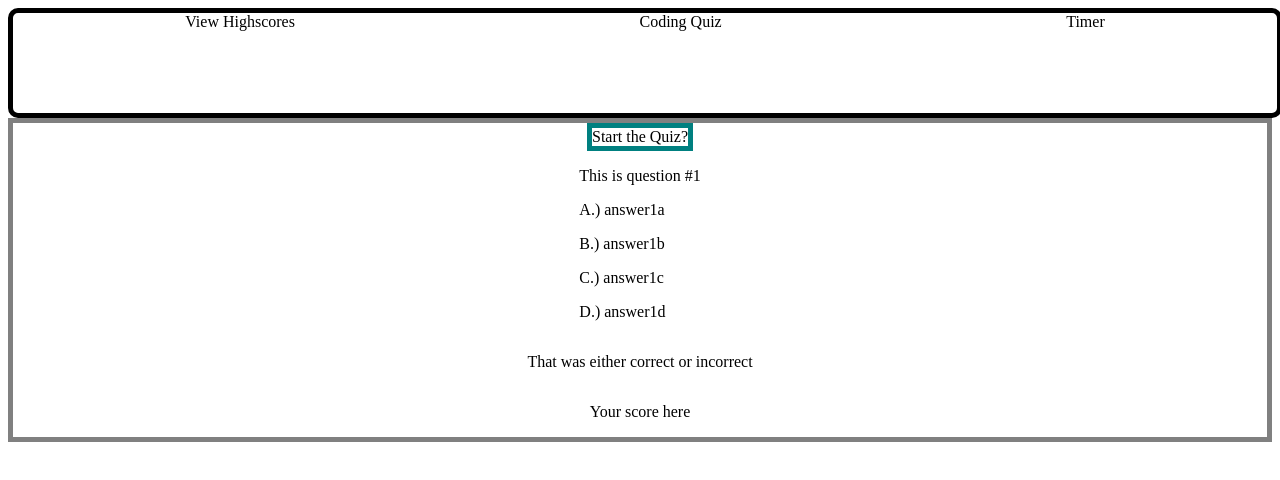
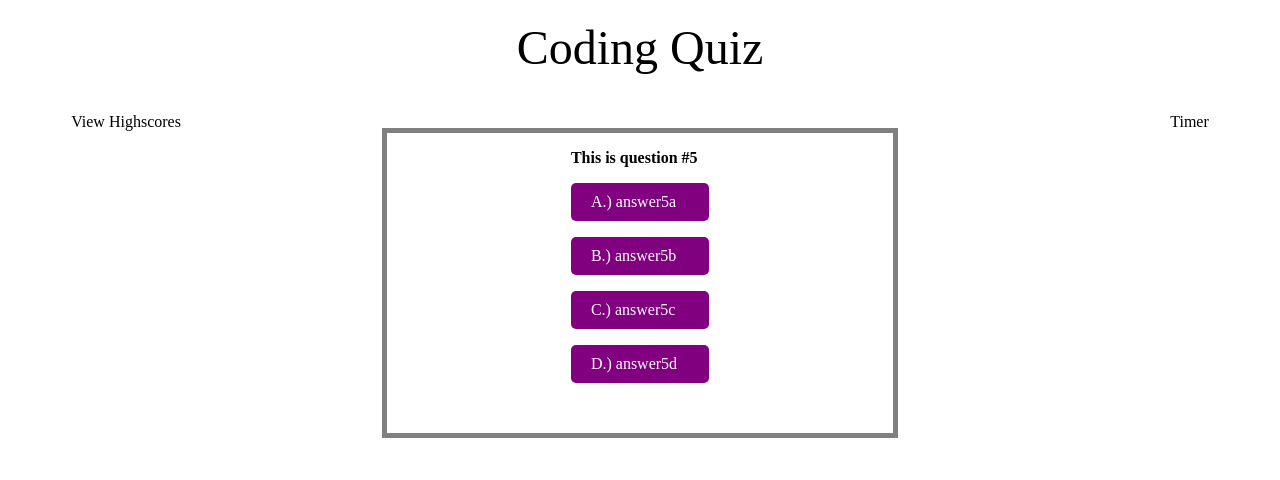
Before and after one commit to joe-toni/S4-HW-CODE-QUIZ, a plain HTML site: page Index.html in a window 1280 px wide. Both pictures are taken after a click on the element "Start the Quiz?". Drawn offline with Linux system fonts and the light colour scheme.

Commit message:
This commit has improved styling, organized the files a bit with spacing for code folding in the css and javascript files

```diff
--- a/Index.css
+++ b/Index.css
@@ -4,26 +4,82 @@ body
     flex-direction: column;
 }
 
+/*This portion of the style sheet will be dedicated to the header, the title, and the buttons it contains*/
     header
     {
+        display: flex;
+        flex-direction: column;
+        align-items: center;
         width: 100%;
-    height: 100px;
-    border: 5px solid black;
+        height: 150px;
         border-radius: 10px;
         display: flex;
         justify-content: space-around;
     }
 
+    header h
+    {
+        font-size: 3rem;
+    }
+
+    .header_buttons
+    {
+        padding: 15px;
+        width: 90%;
+        display: flex;
+        justify-content:space-between ;
+    }
+/*spacing*/
+
+/*This portion will be dedicated to styling the template that will hold the alternating questions, the start button, and the ending prompt*/
     main
     {
+        margin-top: -30px;
+        width: 40%;
+        height:300px ;
         display: flex;
         flex-direction: column;
         border: 5px solid gray;
-    justify-self: center;
         align-items:  center;
+        align-self: center;
+        justify-content: center;
+    }
+
+    .button
+    {
+        padding: 10px 20px;
+        color: white;
+        background-color: purple;
+        border-radius: 5px;
     }
 
     .start_btn
     {
-    border: 5px solid teal;
+        position: absolute;
+        z-index: 10;
     }
+
+    .question_container
+    {
+        position: absolute;
+        visibility: collapse;
+    }
+
+    .prompt
+    {
+        font-size: 1rem;
+        font-weight: bolder;
+    }
+
+    .feedback
+    {
+        visibility: hidden;
+    }
+/*spacing*/
+
+/*This portion will contain the footer which in this case will be a modal that displays the high scores of privious attemps*/
+footer
+{
+    visibility: collapse;
+
+}
--- a/Index.html
+++ b/Index.html
@@ -10,42 +10,40 @@
 
     <!--This header will contain the Title of the page and use display flex to evenly place the three properties evenly with the title larger than the other two-->
     <header>
-        <!--This following  div Is a button that will pop a modal of high Scores for the user it should not interfere with other fucntions of the quiz-->
-        <div class = "highscore_btn"> View Highscores</div>
-        <!--This is simply the title of the page and should stay on top of the page -->
-        <h> Coding Quiz </h>
-        <div class = "timer_display">Timer</div>
+        <h>Coding Quiz</h>
+        <div class = "header_buttons">
+            <div class = "highscore_btn"> View Highscores</div>
+            <div class = "timer_display">Timer</div>
+        </div>
     </header>
 
     <main>
         <!--This is the button that will reset the clock and start the code quiz-->
-        <div class = "start_btn" onclick="startTheQuiz()">Start the Quiz?</div>
+        <div class = "start_btn button" onclick="startTheQuiz()">Start the Quiz?</div>
 
         <!--This will be a place holder for  the questions that will be dynamically added in as the  javascript reads a question object it will adjust the values in the attributes
         to dettermine the correct  option and set its attribute to true for scoring-->
-        <div class ="question_container" data-answerIndex= 0>
-            <p class ="prompt" datat >This is a Question</p>
-            <p class = "answer " data-correct = false onclick="submitAnswer()">Option-a</p>
-            <p class = "answer" data-correct = false onclick="submitAnswer()">Option-b</p>
-            <p class = "answer" data-correct = false onclick="submitAnswer()">Option-c</p>
-            <p class = "answer" data-correct = false onclick="submitAnswer()">Option-d</p>
-        </div>
-
-        <!--This will either say correct or incorrect depending on the answer-->
-        <div class = "response_box">
-            <p>That was either correct or incorrect</p>
-        </div>
-
-        <div class = "end_prompt">
-            <p class ="name_input">Your score here</p>
+        <div class ="question_container">
+            <p class ="prompt" >This is a Question</p>
+            <p class = "answer  button" data-correct = false onclick="submitAnswer()">Option-a</p>
+            <p class = "answer button" data-correct = false onclick="submitAnswer()">Option-b</p>
+            <p class = "answer button" data-correct = false onclick="submitAnswer()">Option-c</p>
+            <p class = "answer button" data-correct = false onclick="submitAnswer()">Option-d</p>
+            <p class = "feedback">This will be feedback</p>
         </div>
 
 
 
+        <div class = "end_prompt">
+            <p class ="name_input"></p>
+        </div>
+     </main>
 
-
-
-    </main>
+     <!--This footer will be where create the high score display as a pop up modal that shows up whenever the user clicks
+    on the button in the header or at the end of each quiz-->
+    <footer>
+        div
+    </footer>
     <script src = "Index.js"></script>
 
 </body>
--- a/Index.js
+++ b/Index.js
@@ -3,7 +3,7 @@
 const questions =
 [
     {
-    question : "This is  question #1",
+    question : "This is question #1",
     answerIndex: 0,
     optionA: "A.) answer1a",
     optionB: "B.) answer1b",
@@ -11,7 +11,7 @@ const questions =
     optionD: "D.) answer1d"
     },
     {
-    question : "This is  question #2",
+    question : "This is question #2",
     answerIndex: 1,
     optionA: "A.) answer2a",
     optionB: "B.) answer2b",
@@ -19,7 +19,7 @@ const questions =
     optionD: "D.) answer2d"
     },
     {
-    question : "This is  question #3",
+    question : "This is question #3",
     answerIndex: 2,
     optionA: "A.) answer3a",
     optionB: "B.) answer3b",
@@ -35,7 +35,7 @@ const questions =
     optionD: "D.) answer4d"
     },
     {
-    question : "This is  question #5",
+    question : "This is question #5",
     answerIndex: 0,
     optionA: "A.) answer5a",
     optionB: "B.) answer5b",
@@ -43,7 +43,7 @@ const questions =
     optionD: "D.) answer5d"
     },
     {
-    question : "This is aquestion #6",
+    question : "This is question #6",
     answerIndex: 1,
     optionA: "A.) answer6a",
     optionB: "B.) answer6b",
@@ -51,7 +51,7 @@ const questions =
     optionD: "D.) answer6d"
     },
     {
-    question : "This is a question #7",
+    question : "This is question #7",
     answerIndex: 2,
     optionA: "A.) answer7a",
     optionB: "B.) answer7b",
@@ -59,7 +59,7 @@ const questions =
     optionD: "D.) answer7d"
     },
     {
-    question : "This is a question #8",
+    question : "This is question #8",
     answerIndex: 3,
     optionA: "A.) answer8a",
     optionB: "B.) answer8b",
@@ -68,58 +68,103 @@ const questions =
     }
 ];
 
+//Query Selected HTML Elements
     //Up next we are going to pull in the question container and all its children which we will use to later display one question at a time
+    const startBtn = document.querySelector(".start_btn");
     const  questionContainer = document.querySelector(".question_container");
     const questionDisplay = questionContainer.querySelector(".prompt");
     const answerSlots = questionContainer.querySelectorAll(".answer");
     const endMessage = document.querySelector(".name_input");
-console.log(questionContainer);
-console.log(questionDisplay);
-console.log(answerSlots);
+//spacing
 
+//Global Variables
     //These are the variables that will be used through out our javascript function to keep track of the questions, the score and
     //what ever else we might need
+    var started = false;
     var score  = 0;
     var index = 0;
+//spacing
+
+//Random Index Generator
+    //This portion of the code will allow us to ask our preset questions in a random order every time we run the test
+    var questionsIndex = [0,1,2,3,4,5,6,7];
+    scramble();
+    function scramble()
+    {
+        for (i = 0; i < questionsIndex.length; i++)
+        {
+            var randomIndex = Math.floor(Math.random()*questionsIndex.length);
+            var initial = questionsIndex[i];
+            questionsIndex[i] = questionsIndex[randomIndex];
+            questionsIndex[randomIndex] = initial;
+        }
+    }
+//spacing
 
 
 //we are going to establish a basic start function that will initialize the quiz with all the correct starting conditions
 function startTheQuiz()
     {
+        startBtn.style.visibility = "collapse";
+        startBtn.style.zIndex = -10;
+
+        questionContainer.style.visibility = "visible";
+        questionContainer.style.zIndex = 10;
+
+        started = true;
         score = 0;
         index = 0;
         loadTheQuestion();
     }
+//spacing
 
 
 //We are going to set up an index that for now will allow us to cylcle through the questions in our questions array with the help of a submit
 //function which will be added to each of our answer options like in the demo provided
-
-
-
 function loadTheQuestion()
 {
-    questionDisplay.innerHTML = questions[index].question;
-    answerSlots[0].innerHTML  = questions[index].optionA;
-    answerSlots[1].innerHTML  = questions[index].optionB;
-    answerSlots[2].innerHTML  = questions[index].optionC;
-    answerSlots[3].innerHTML  = questions[index].optionD;
+    for(let i = 0; i < 4; i++)
+    {
+        answerSlots[i].dataset.correct = false;
+    }
+    answerSlots[questions[questionsIndex[index]].answerIndex].dataset.correct = true;
 
-    console.log(questionContainer);
-    console.log(questionDisplay);
-    console.log(answerSlots);
+    questionDisplay.innerHTML = questions[questionsIndex[index]].question;
+    answerSlots[0].innerHTML  = questions[questionsIndex[index]].optionA;
+    answerSlots[1].innerHTML  = questions[questionsIndex[index]].optionB;
+    answerSlots[2].innerHTML  = questions[questionsIndex[index]].optionC;
+    answerSlots[3].innerHTML  = questions[questionsIndex[index]].optionD;
 }
 
-// here we are gonna establish basic functionallity and have the test move on to the next question any time any answer is submited
+//We have now adjusted this function to catch if the user has given the correct answer as well as correctly tracking the
+//submissions up intil the last question where a final submission whill trigger an end state for the program.
 function submitAnswer()
 {
-    if(index<8)
+    //This determines which answer was clicked for submission
+    let submission = event.target;
+
+    //This initial started condition currently ensures that questions are not accidentally clickable before the quiz is started
+    if(started)
     {
+        //This if condition starts by checking if the user is on the final submission and running the function as normal if not
+        if (index === questions.length-1)
+        {
+            if(submission.dataset.correct === "true")
+            {
+                score++;
+             };
+             questionContainer.style.visibility = "collapse";
+             endMessage.innerHTML = `You are done, your score is ${score}.`;
+        }
+       else
+        {
+            if(submission.dataset.correct === "true")
+            {
+                score++;
+                console.log(score);
+             };
              index++;
              loadTheQuestion()
         }
-    else
-    {
-        endMessage.innerHTML = "You are done";
     }
 }
```
Lines whose indentation alone changed are shown as unchanged.
